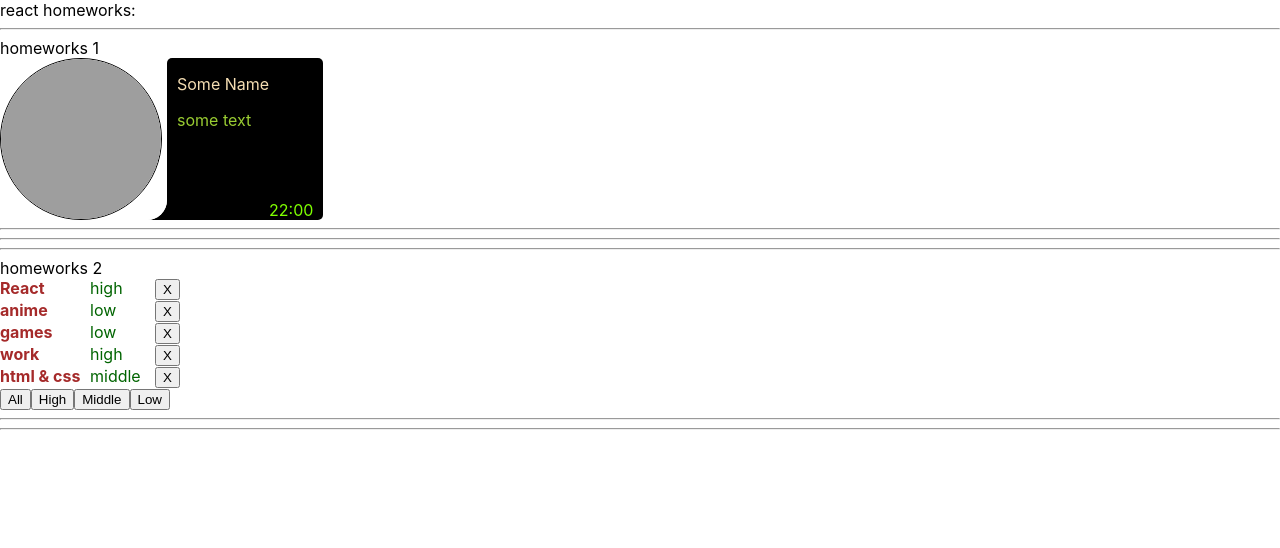
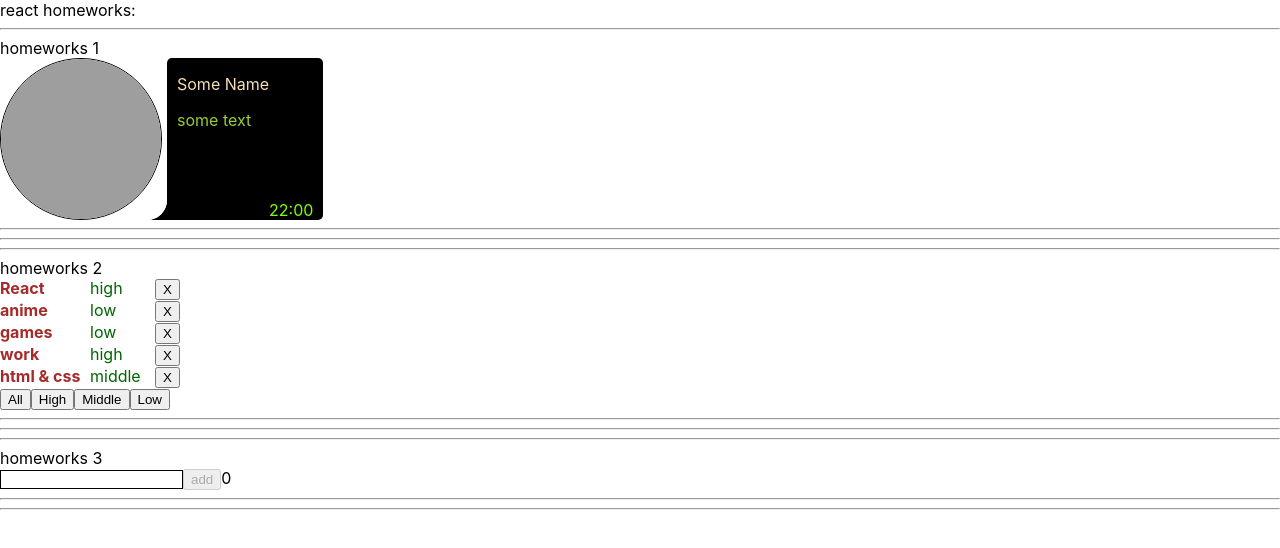
Before and after one commit to Pavel-SS/homework, a React (Create React App) app: page / in a window 1280 px wide. Shown: the top 548 px of the page. Built offline with nearby package versions, Linux system fonts and the light colour scheme; grey boxes are pictures that could not be loaded.

Commit message:
start HW3

```diff
--- a/package.json
+++ b/package.json
@@ -11,12 +11,14 @@
     "@types/react": "^17.0.0",
     "@types/react-dom": "^17.0.0",
     "@types/react-router-dom": "^5.3.2",
+    "@types/uuid": "^8.3.3",
     "node-sass": "^5.0.1",
     "react": "^17.0.2",
     "react-dom": "^17.0.2",
     "react-router-dom": "^6.0.2",
     "react-scripts": "4.0.3",
     "typescript": "^4.1.2",
+    "uuid": "^8.3.2",
     "web-vitals": "^1.0.1"
   },
   "scripts": {
--- a/src/p1-main/m1-ui/u1-app/App.tsx
+++ b/src/p1-main/m1-ui/u1-app/App.tsx
@@ -2,6 +2,7 @@ import React from 'react'
 import s from './App.module.css'
 import  HW1  from '../../../p2-homeworks/h1/HW1'
 import HW2 from '../../../p2-homeworks/h2/HW2'
+import HW3 from '../../../p2-homeworks/h3/HW3'
 
 
 function App() {
@@ -10,7 +11,7 @@ function App() {
             <div>react homeworks:</div>
             <HW1/>
             <HW2/>
-            {/*<HW3/>*/}
+            <HW3/>
             {/*<HW4/>*/}
             {/*<HW5/>*/}
         </div>
--- a/src/p2-homeworks/h3/Greeting.module.css
+++ b/src/p2-homeworks/h3/Greeting.module.css
@@ -1,7 +1,14 @@
-.someClass {
+/* .someClass {
 
-}
+} */
 
 .error {
     border: 1px solid red;
 }
+.correct{
+    border: 1px solid black;
+}
+.error_message{
+    display: block;
+    color: red
+}
--- a/src/p2-homeworks/h3/Greeting.tsx
+++ b/src/p2-homeworks/h3/Greeting.tsx
@@ -1,26 +1,30 @@
-import React from 'react'
+import React, { ChangeEvent, KeyboardEvent } from 'react'
 import s from './Greeting.module.css'
 
 type GreetingPropsType = {
-    name: any // need to fix any
-    setNameCallback: any // need to fix any
-    addUser: any // need to fix any
-    error: any // need to fix any
-    totalUsers: any // need to fix any
+    name: string // need to fix any
+    setNameCallback: (e: ChangeEvent<HTMLInputElement>) => void// need to fix any
+    keyPressHandler: (e: KeyboardEvent<HTMLInputElement>) => void
+    addUser: () => void // need to fix any
+    error: string // need to fix any
+    totalUsers: number // need to fix any
 }
 
 // презентационная компонента (для верстальщика)
 const Greeting: React.FC<GreetingPropsType> = (
-    {name, setNameCallback, addUser, error, totalUsers} // деструктуризация пропсов
+    {name, setNameCallback, keyPressHandler, addUser, error, totalUsers} // деструктуризация пропсов
 ) => {
-    const inputClass = s.error // need to fix with (?:)
+    const inputClass = error ? s.error : s.correct // need to fix with (?:)
 
     return (
         <div>
-            <input value={name} onChange={setNameCallback} className={inputClass}/>
-            <span>{error}</span>
-            <button onClick={addUser}>add</button>
+            <input value={name}
+                onChange={setNameCallback} onKeyPress={keyPressHandler}
+                className={inputClass}/>
+
+            <button onClick={addUser} disabled={!name}>add</button>
             <span>{totalUsers}</span>
+            <span className={s.error_message}>{error}</span>
         </div>
     )
 }
--- a/src/p2-homeworks/h3/GreetingContainer.tsx
+++ b/src/p2-homeworks/h3/GreetingContainer.tsx
@@ -1,9 +1,10 @@
-import React, {useState} from 'react'
+import React, {ChangeEvent, KeyboardEvent, useState} from 'react'
 import Greeting from './Greeting'
+import { UserType } from './HW3'
 
 type GreetingContainerPropsType = {
-    users: any // need to fix any
-    addUserCallback: any // need to fix any
+    users: UserType[] // need to fix any
+    addUserCallback: (userName:string) => void // need to fix any
 }
 
 // более простой и понятный для новичков
@@ -12,22 +13,37 @@ type GreetingContainerPropsType = {
 // более современный и удобный для про :)
 // уровень локальной логики
 const GreetingContainer: React.FC<GreetingContainerPropsType> = ({users, addUserCallback}) => { // деструктуризация пропсов
-    const [name, setName] = useState<any>('') // need to fix any
-    const [error, setError] = useState<any>('') // need to fix any
+    const [name, setName] = useState<string>('') // need to fix any
+    const [error, setError] = useState<string>('') // need to fix any
 
-    const setNameCallback = (e: any) => { // need to fix any
-        setName('') // need to fix
+    const setNameCallback = (e: ChangeEvent<HTMLInputElement>) => { // need to fix any
+        setName(e.currentTarget.value)
+    // need to fix
+    }
+    const keyPressHandler = (e: KeyboardEvent<HTMLInputElement>)=>{
+        if(e.key === 'Enter'){
+            addUser()
+        }
     }
     const addUser = () => {
-        alert(`Hello  !`) // need to fix
+        addUserCallback(name)
+        let trimName = name.trim();
+        if(trimName){
+            setError('')
+            setName('')
+            alert(`Hello ${trimName}!`) // need to fix
+        }else{
+            setError('error')
+        }
     }
 
-    const totalUsers = 0 // need to fix
+    const totalUsers = users.length // need to fix
 
     return (
         <Greeting
             name={name}
             setNameCallback={setNameCallback}
+            keyPressHandler ={keyPressHandler}
             addUser={addUser}
             error={error}
             totalUsers={totalUsers}
--- a/src/p2-homeworks/h3/HW3.tsx
+++ b/src/p2-homeworks/h3/HW3.tsx
@@ -1,18 +1,23 @@
 import React, {useState} from 'react'
+import { v1 } from 'uuid'
 import GreetingContainer from './GreetingContainer'
 
 // types
 export type UserType = {
-    _id: any // need to fix any
-    name: any // need to fix any
+    _id: string // need to fix any
+    name: string // need to fix any
 }
 
 // уровень работы с глобальными данными
 function HW3() {
-    const [users, setUsers] = useState<any>([]) // need to fix any
+    const [users, setUsers] = useState<UserType[]>([]) // need to fix any
 
-    const addUserCallback = (name: any) => { // need to fix any
-        setUsers([]) // need to fix
+    const addUserCallback = (userName: string) => { // need to fix any
+        let newUser = {_id: v1(), name:userName};
+        let newUserList = [...users, newUser];
+        if(userName.trim() !== ""){
+          setUsers(newUserList)
+        }
     }
 
     return (
```
Also changed, not shown: 1 other file (tests, documents, lock files or other folders).
